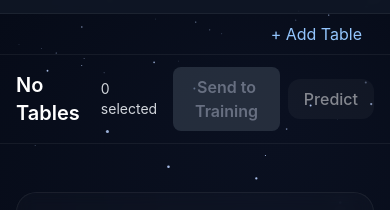
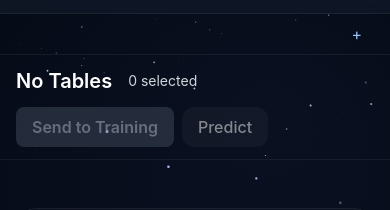
Before and after one commit to damanikjosh/exolix, a website built with Parcel: page explorer.html in a window 390 px wide. Shown: the part 51-261 px from the top of the page. Built offline with nearby package versions, Linux system fonts and the light colour scheme; what ag-grid-community would draw is missing.

Commit message:
fix: improve data explorer layout on phone

```diff
--- a/explorer.html
+++ b/explorer.html
@@ -16,6 +16,8 @@
     /* Responsive full-screen modal adjustments for small screens */
     #addTableModal .modal-panel { max-height: 90vh; overflow-y: auto; display: flex; flex-direction: column; }
     #addTableModal .modal-scroll { flex: 1; overflow-y: auto; -webkit-overflow-scrolling: touch; }
+    /* Prevent tab bar from wrapping to multiple lines */
+    #tabNavigation { white-space: nowrap; }
     @media (max-width: 640px) {
       #addTableModal { align-items: stretch; justify-content: stretch; }
       #addTableModal .modal-panel {
@@ -43,8 +45,9 @@
         <div id="tabNavigation" class="flex space-x-1 overflow-x-auto">
           <!-- Tabs will be added here dynamically -->
         </div>
-        <button id="addTableBtn" class="ml-4 px-3 py-2 text-blue-400 hover:bg-gray-800 rounded transition">
-          + Add Table
+        <button id="addTableBtn" class="ml-4 px-3 py-2 text-blue-400 hover:bg-gray-800 rounded transition flex items-center gap-1">
+          <span aria-hidden="true">+</span><span class="hidden sm:inline">Add Table</span>
+          <span class="sr-only sm:not-sr-only sm:hidden">Add Table</span>
         </button>
       </div>
     </div>
@@ -52,7 +55,7 @@
 
   <!-- Toolbar -->
   <div class="border-b border-gray-800 px-4 py-3">
-    <div class="max-w-7xl mx-auto flex items-center justify-between">
+    <div class="max-w-7xl mx-auto flex flex-col md:flex-row md:items-center md:justify-between gap-3">
       <div class="flex items-center space-x-4">
         <h2 id="tableTitle" class="text-xl font-semibold text-white">Table 1</h2>
         <span id="selectedCount" class="text-sm text-gray-400">0 selected</span>
```
